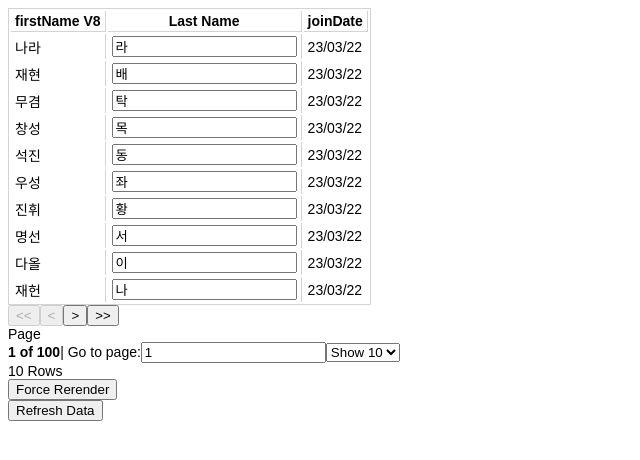
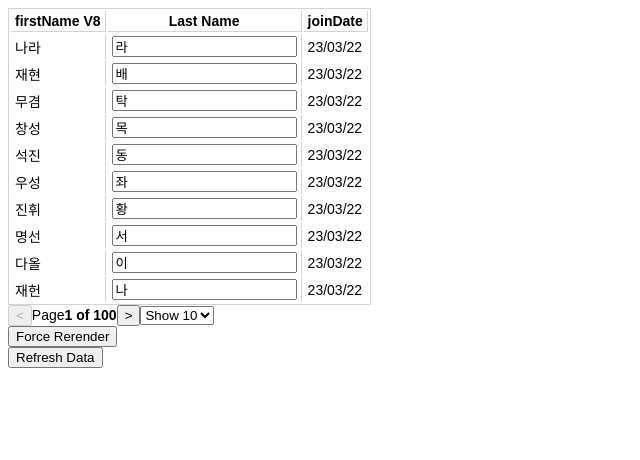
Before and after one commit to daekwon00/table-app, a React (Create React App) app: page / in a window 1280 px wide. Shown: the top 460 px of the page, without its empty margins (0-640 px from the left). Built offline with nearby package versions, Linux system fonts and the light colour scheme.

Commit message:
update for target table

```diff
--- a/src/AppEditableCh.tsx
+++ b/src/AppEditableCh.tsx
@@ -4,8 +4,8 @@ import "./index.css";
 
 //
 import {
-  Column,
-  Table,
+  // Column,
+  // Table,
   ColumnDef,
   useReactTable,
   getCoreRowModel,
@@ -185,13 +185,13 @@ export const App = () => {
 
       <div className="h-2" />
       <div className="flex items-center gap-2">
-        <button
+        {/* <button
           className="border rounded p-1"
           onClick={() => table.setPageIndex(0)}
           disabled={!table.getCanPreviousPage()}
         >
           {"<<"}
-        </button>
+        </button> */}
         <button
           className="border rounded p-1"
           onClick={() => table.previousPage()}
@@ -199,6 +199,13 @@ export const App = () => {
         >
           {"<"}
         </button>
+        <span className="flex items-center gap-1">
+          Page
+          <strong>
+            {table.getState().pagination.pageIndex + 1} of{" "}
+            {table.getPageCount()}
+          </strong>
+        </span>
         <button
           className="border rounded p-1"
           onClick={() => table.nextPage()}
@@ -206,21 +213,20 @@ export const App = () => {
         >
           {">"}
         </button>
-        <button
+        {/* <button
           className="border rounded p-1"
           onClick={() => table.setPageIndex(table.getPageCount() - 1)}
           disabled={!table.getCanNextPage()}
         >
           {">>"}
-        </button>
-        <span className="flex items-center gap-1">
-          <div>Page</div>
+        </button> */}
+        {/* <span className="flex items-center gap-1">
           <strong>
             {table.getState().pagination.pageIndex + 1} of{" "}
             {table.getPageCount()}
           </strong>
-        </span>
-        <span className="flex items-center gap-1">
+        </span> */}
+        {/* <span className="flex items-center gap-1">
           | Go to page:
           <input
             type="number"
@@ -231,7 +237,7 @@ export const App = () => {
             }}
             className="border p-1 rounded w-16"
           />
-        </span>
+        </span> */}
         <select
           value={table.getState().pagination.pageSize}
           onChange={(e) => {
@@ -245,7 +251,7 @@ export const App = () => {
           ))}
         </select>
       </div>
-      <div>{table.getRowModel().rows.length} Rows</div>
+      {/* <div>{table.getRowModel().rows.length} Rows</div> */}
       <div>
         <button onClick={() => rerender()}>Force Rerender</button>
       </div>
@@ -255,55 +261,55 @@ export const App = () => {
     </div>
   );
 };
-function Filter({
-  column,
-  table,
-}: {
-  column: Column<any, any>;
-  table: Table<any>;
-}) {
-  const firstValue = table
-    .getPreFilteredRowModel()
-    .flatRows[0]?.getValue(column.id);
+// function Filter({
+//   column,
+//   table,
+// }: {
+//   column: Column<any, any>;
+//   table: Table<any>;
+// }) {
+//   const firstValue = table
+//     .getPreFilteredRowModel()
+//     .flatRows[0]?.getValue(column.id);
 
-  const columnFilterValue = column.getFilterValue();
+//   const columnFilterValue = column.getFilterValue();
 
-  return typeof firstValue === "number" ? (
-    <div className="flex space-x-2">
-      <input
-        type="number"
-        value={(columnFilterValue as [number, number])?.[0] ?? ""}
-        onChange={(e) =>
-          column.setFilterValue((old: [number, number]) => [
-            e.target.value,
-            old?.[1],
-          ])
-        }
-        placeholder={`Min`}
-        className="w-24 border shadow rounded"
-      />
-      <input
-        type="number"
-        value={(columnFilterValue as [number, number])?.[1] ?? ""}
-        onChange={(e) =>
-          column.setFilterValue((old: [number, number]) => [
-            old?.[0],
-            e.target.value,
-          ])
-        }
-        placeholder={`Max`}
-        className="w-24 border shadow rounded"
-      />
-    </div>
-  ) : (
-    <input
-      type="text"
-      value={(columnFilterValue ?? "") as string}
-      onChange={(e) => column.setFilterValue(e.target.value)}
-      placeholder={`Search...`}
-      className="w-36 border shadow rounded"
-    />
-  );
-}
+//   return typeof firstValue === "number" ? (
+//     <div className="flex space-x-2">
+//       <input
+//         type="number"
+//         value={(columnFilterValue as [number, number])?.[0] ?? ""}
+//         onChange={(e) =>
+//           column.setFilterValue((old: [number, number]) => [
+//             e.target.value,
+//             old?.[1],
+//           ])
+//         }
+//         placeholder={`Min`}
+//         className="w-24 border shadow rounded"
+//       />
+//       <input
+//         type="number"
+//         value={(columnFilterValue as [number, number])?.[1] ?? ""}
+//         onChange={(e) =>
+//           column.setFilterValue((old: [number, number]) => [
+//             old?.[0],
+//             e.target.value,
+//           ])
+//         }
+//         placeholder={`Max`}
+//         className="w-24 border shadow rounded"
+//       />
+//     </div>
+//   ) : (
+//     <input
+//       type="text"
+//       value={(columnFilterValue ?? "") as string}
+//       onChange={(e) => column.setFilterValue(e.target.value)}
+//       placeholder={`Search...`}
+//       className="w-36 border shadow rounded"
+//     />
+//   );
+// }
 
 export default App;
```
